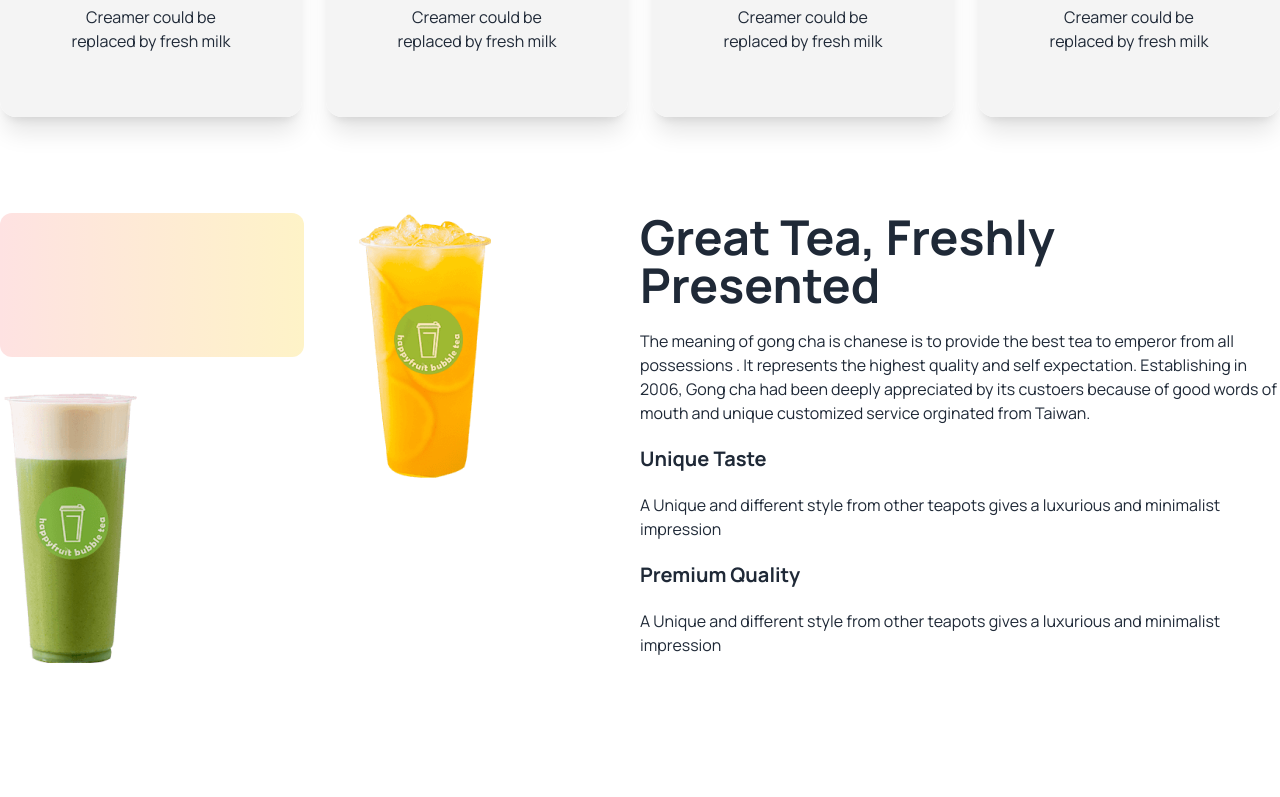
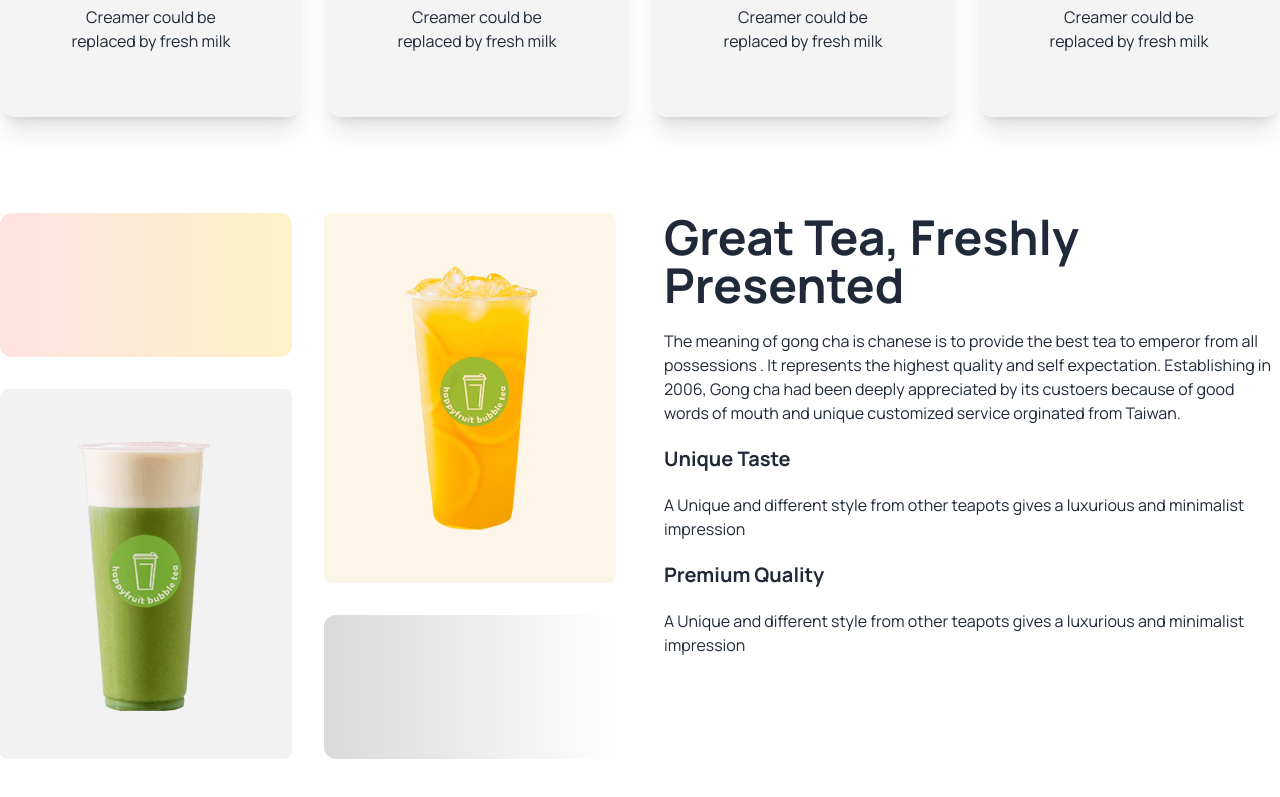
Before and after one commit to farhanrahid8/tea-house-with-daisyui, a plain HTML site: page index.html in a window 1280 px wide. Shown: the part 956-1753 px from the top of the page. Before the commit the page ends 1715 px from the top, so only its background shows below. Drawn offline with nearby package versions, Linux system fonts and the light colour scheme.

Commit message:
created grid layout with gradient

```diff
--- a/index.html
+++ b/index.html
@@ -120,13 +120,13 @@
         </section>
 
         <!-- great tea section -->
-        <section class="my-24 flex flex-col lg:flex-row ">
+        <section class="my-24 flex flex-col lg:flex-row gap-12 ">
             <div class="grid gap-8 grid-cols-1 md:grid-cols-2 flex-1 ">
                 <div class="rounded-xl  h-36 bg-gradient-to-r from-red-100 to-amber-100"></div>
-                <div class="row-span-2"><img src="./images/fresh-1.png" alt=""></div>
+                <div class="row-span-2 bg-[#E6A6231A] rounded-lg px-8 py-12 flex justify-center items-center"><img src="./images/fresh-1.png" alt=""></div>
 
-                <div class="row-span-2"><img src="./images/fresh-2.png" alt=""></div>
-                <div></div>
+                <div class="row-span-2 bg-[#80807d1a] rounded-lg px-8 py-12 flex justify-center items-center"><img src="./images/fresh-2.png" alt=""></div>
+                <div class="rounded-xl  h-36 bg-gradient-to-r from-[#D9D9D9] to-[#FFFFFF]"></div>
 
             </div>
             <div class="space-y-5 flex-1">
```
